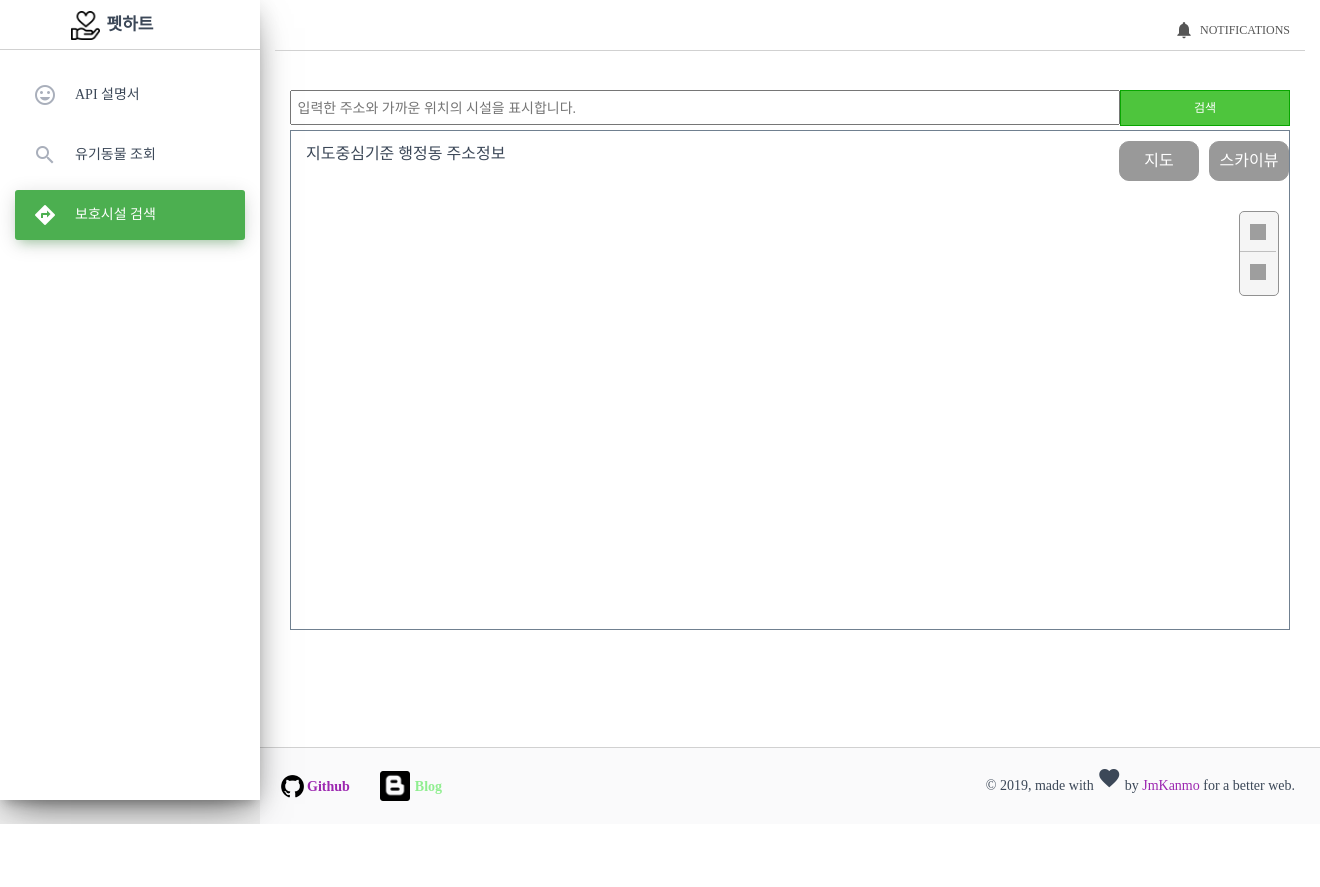
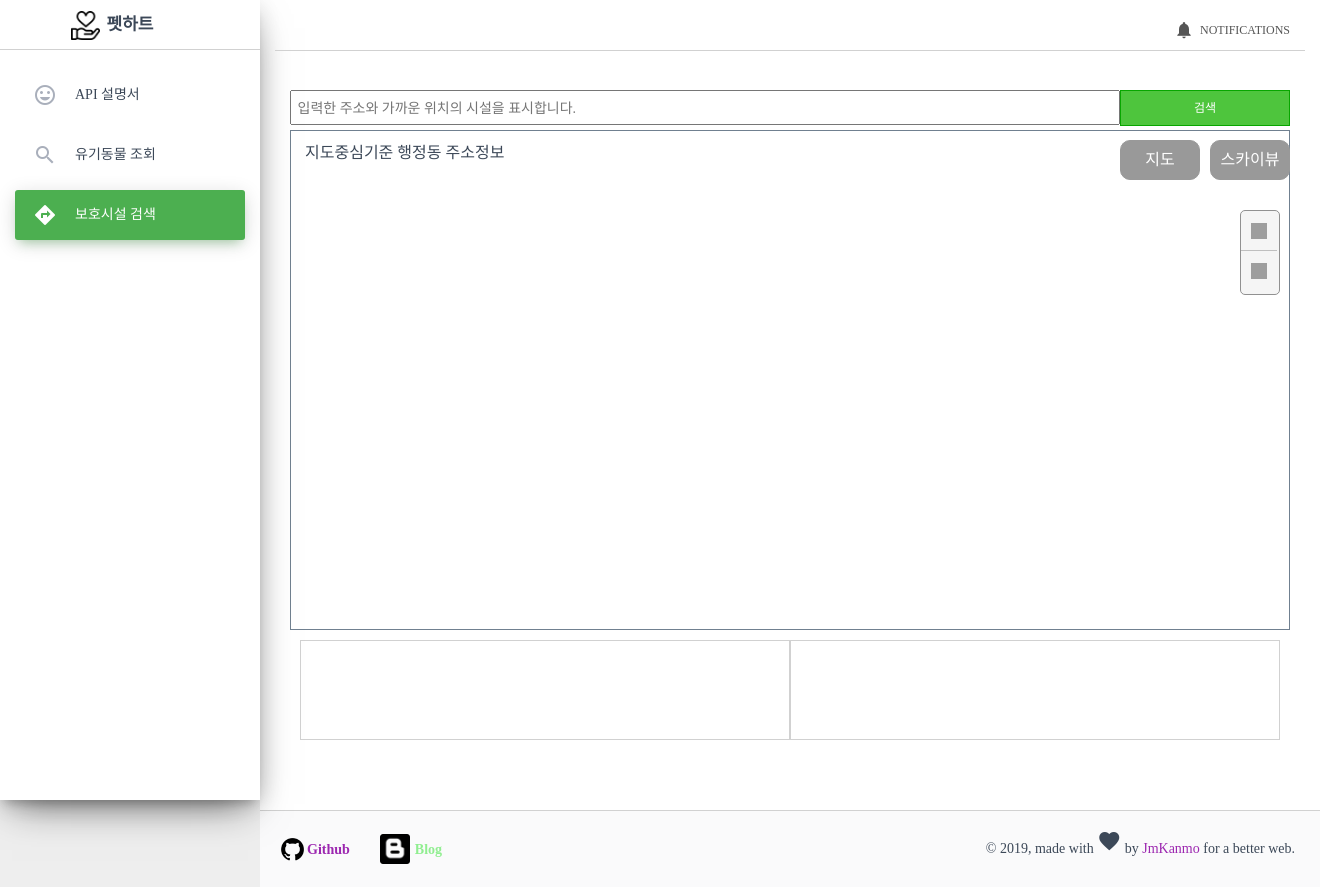
Before and after one commit to JmKanmo/PetService_Web, a Flask app: page /bp/maps in a window 1320 px wide. Before the commit the page ends 824 px from the top, so only its background shows below. Run offline with Flask 2, Linux system fonts and the light colour scheme; data that the repository does not hold is empty; some libraries are stand-ins or nearby versions; grey boxes are pictures that could not be loaded.

Commit message:
보호소,동물리스트추가(11-26)

```diff
--- a/rest_server/resource_Animal.py
+++ b/rest_server/resource_Animal.py
@@ -28,6 +28,8 @@ class Animal_Resource:
 
         option = 'bgnde='+bgnde\
             + '&endde='+endde\
+            + '&upr_cd='+upr_cd\
+            + '&org_cd='+org_cd\
             + '&pageNo='+pageNo\
             + '&numOfRows='+numOfRows\
             + '&upkind='+upkind\
--- a/static/css/map_style.css
+++ b/static/css/map_style.css
@@ -16,8 +16,6 @@
 
 .box {
     position: relative;
-    width: 1000px;
-    height: 500px;
     margin: 30px auto;
 }
 
@@ -52,11 +50,7 @@
 }
 
 .map_wrap {
-    position: absolute;
-    left: 0;
-    right: 0;
-    top: 0;
-    bottom: 0;
+    height: 500px;
     border: 1px solid slategray;
 }
 
@@ -332,6 +326,25 @@
     z-index: 10;
 }
 
+.list_box {
+    padding: 10px;
+}
+
+.list_box ul {
+    min-height: 100px;
+}
+
+.list_box .shelter_list {
+    width: 50%;
+    float: left;
+    border: 1px solid #d1d1d1;
+}
+
+.list_box .animal_list {
+    width: 50%;
+    float: left;
+    border: 1px solid #d1d1d1;
+}
 
 /* 임시div - 마커 생성,삭제 */
 
--- a/static/js/map_script.js
+++ b/static/js/map_script.js
@@ -295,3 +295,15 @@ function makeOutListener(infowindow) {
         infowindow.close();
     };
 }
+
+// 보호소, 동물리스트에 동적으로 데이터추가
+
+var names = ['John', 'Jane', '석범수형', '롤쟁이', '플래티넘', '프로게이머가자!!']
+
+for (var i = 0; i < names.length; i++) {
+    var name = names[i];
+    var ul = document.getElementById("shelter_info");
+    var li = document.createElement('li');
+    li.appendChild(document.createTextNode(name));
+    ul.appendChild(li);
+}
--- a/templates/map_template.html
+++ b/templates/map_template.html
@@ -49,6 +49,15 @@
                         src="http://t1.daumcdn.net/localimg/localimages/07/mapapidoc/ico_minus.png" alt="축소"></span>
             </div>
         </div>
+
+        <div class="list_box clear_fix">
+            <ul id="shelter_info" class="shelter_list">
+            </ul>
+
+            <ul id="animal_info" class="animal_list">
+            </ul>
+        </div>
+
     </div>
     <div id="roadview" class="road_view">
         <button class="close_btn" onclick="close_click()" title="로드뷰를 끕니다."></button>
```
Also changed, not shown: rest_server/resource_Shelter.py (added, +16 -0 lines).
